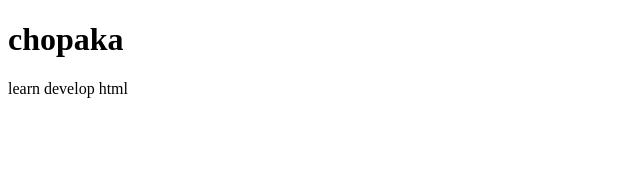
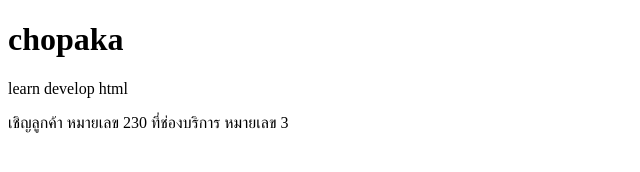
Before and after one commit to chopakaann/learn-dev, a website: page index.html in a window 1280 px wide. Shown: the whole page, without its empty margins (0-640 px from the left). Drawn offline with Linux system fonts and the light colour scheme.

Commit message:
edit script

```diff
--- a/index.html
+++ b/index.html
@@ -14,6 +14,7 @@ function callQueueCustomer(queueNumber, counterService){
     document.getElementById("display").innerHTML = "เชิญลูกค้า หมายเลข"+ " "+ queueNumber +" " + "ที่ช่องบริการ หมายเลข " + counterService;
 
 }
+callQueueCustomer(230, 3);
 </script>
 
 </body>
```
